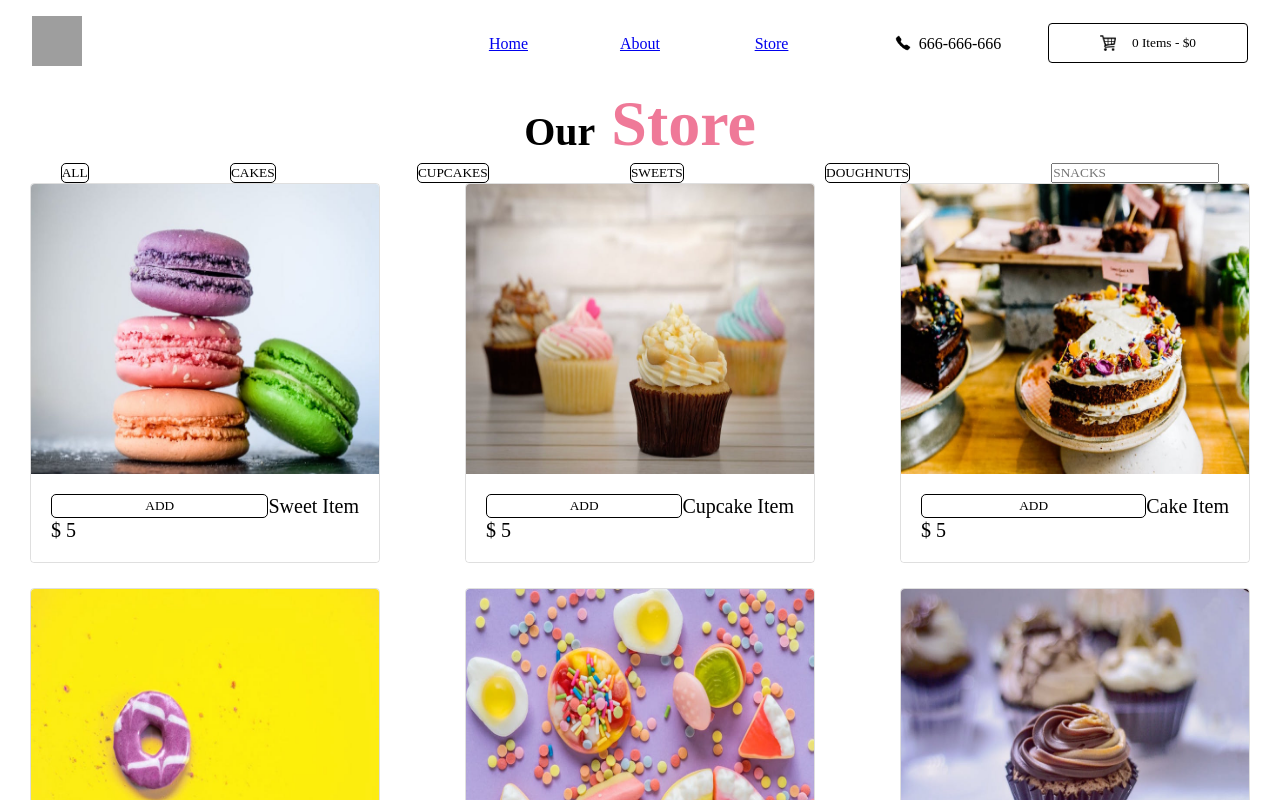
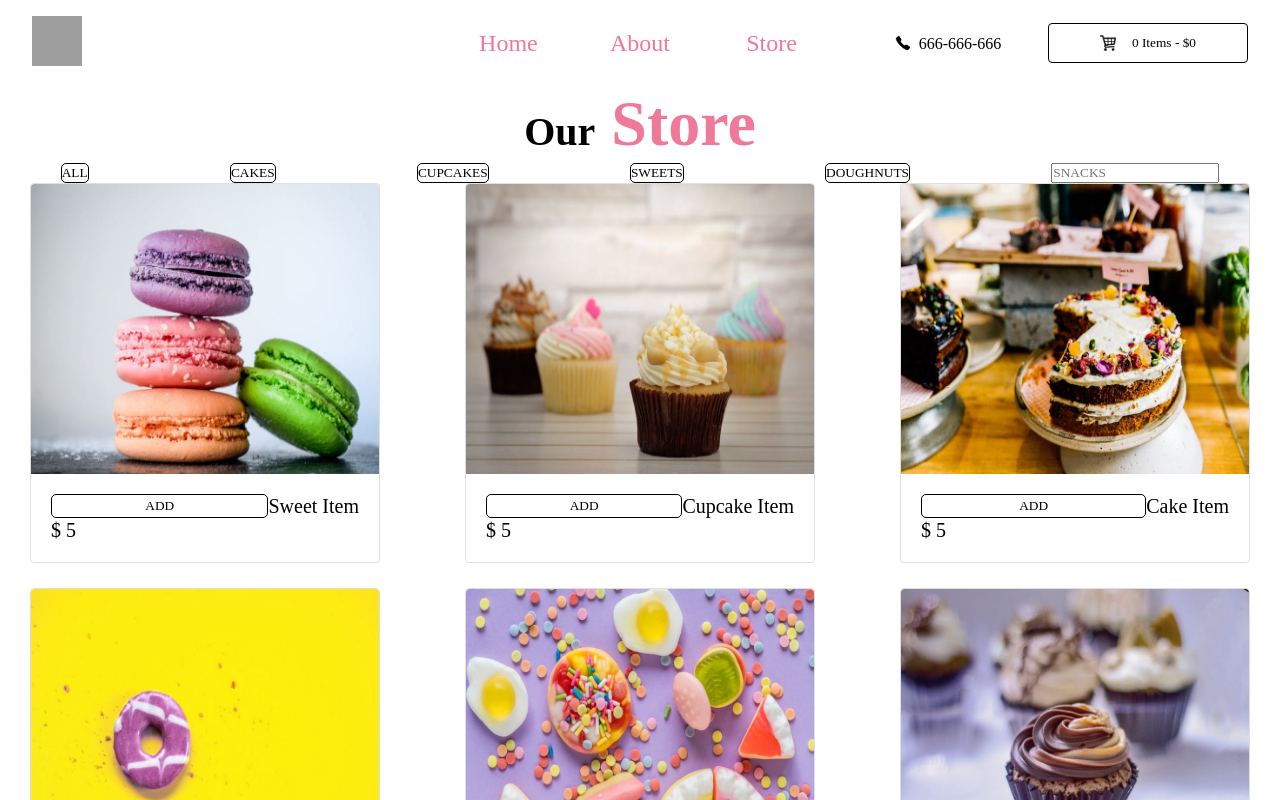
Before and after one commit to LazyAnTT/Fake-Cupcake-Store, a React (Create React App) app: page / in a window 1280 px wide. Shown: the top 800 px of the page. Built offline with nearby package versions, Linux system fonts and the light colour scheme; grey boxes are pictures that could not be loaded.

Commit message:
navigations anchors styled

```diff
--- a/src/Components/Navigation/Navigaton.tsx
+++ b/src/Components/Navigation/Navigaton.tsx
@@ -7,7 +7,7 @@ const Navigation = () => (
     <ul className="navigation__list">
       {NavigationItemList.map(({ name, href }) => (
         <li className="navigation__list">
-          <Anchor href={href}>{name}</Anchor>
+          <Anchor className="anchor" href={href}>{name}</Anchor>
         </li>
       ))}
     </ul>
```
